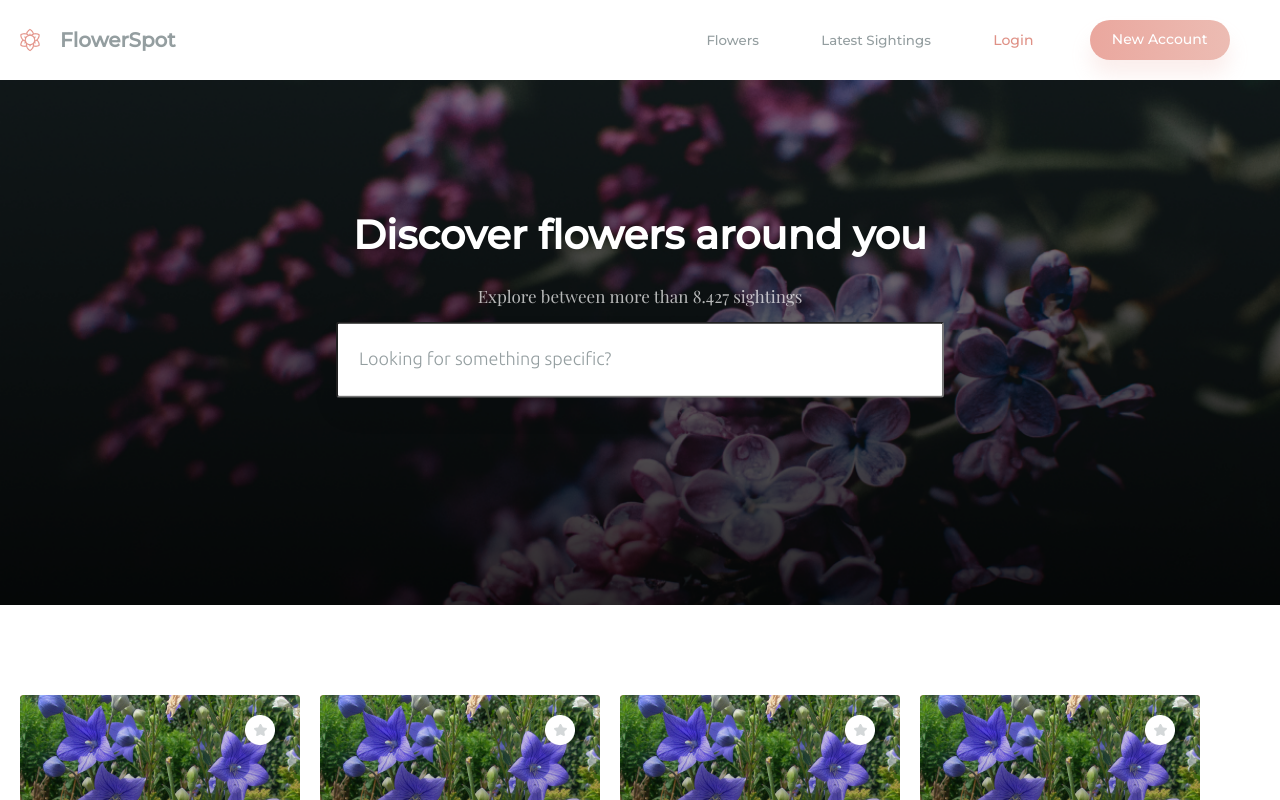
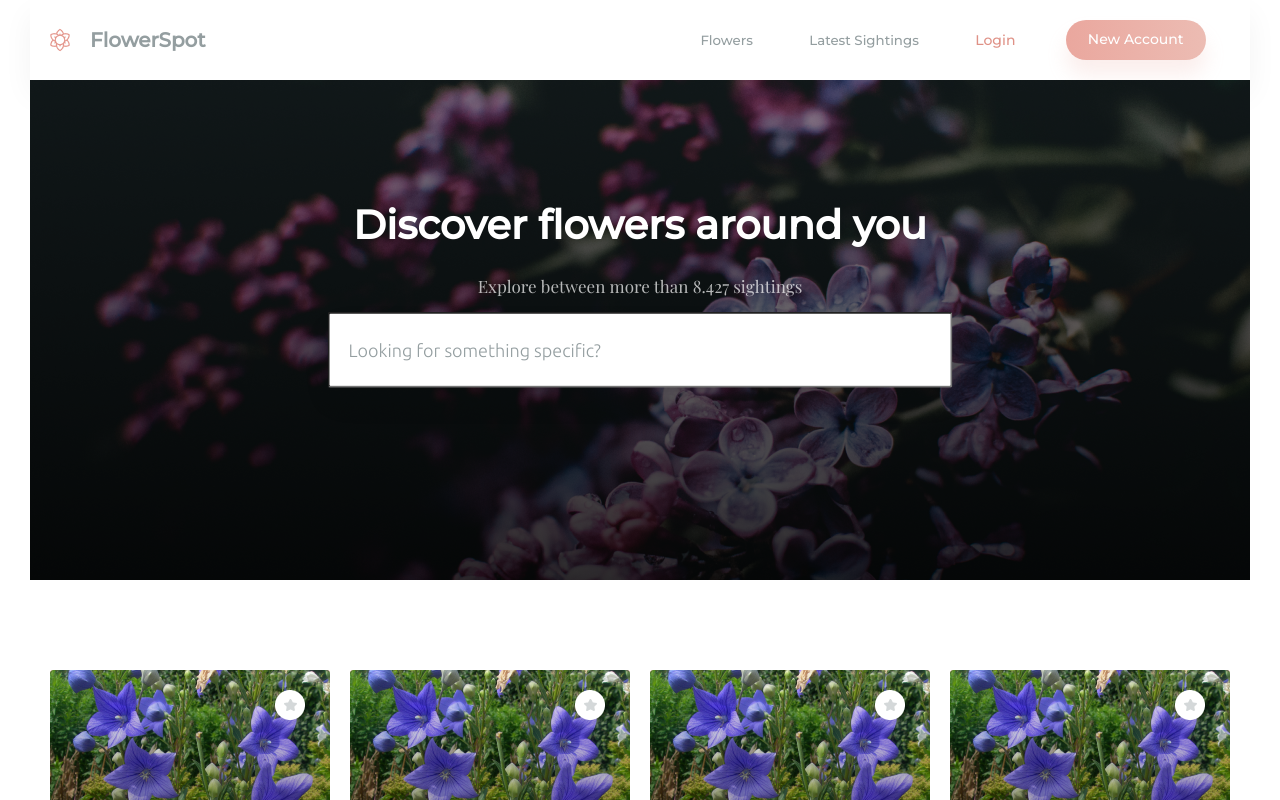
Before and after one commit to SrdjanBeric/FlowerSpot, a React (Create React App) app in the folder flowerspot/: page / in a window 1280 px wide. Shown: the top 800 px of the page. Built offline with nearby package versions, Linux system fonts and the light colour scheme.

Commit message:
Page max width

```diff
--- a/flowerspot/src/components/style/ExplorePanel.css
+++ b/flowerspot/src/components/style/ExplorePanel.css
@@ -60,6 +60,16 @@
     box-shadow: 0px 15px 30px rgba(0, 0, 0, 0.05);
     border-radius: 3px;
 
+    font-family: "Ubuntu";
+    font-style: normal;
+    font-weight: 300;
+    font-size: 18px;
+    line-height: 18px;
+    /* identical to box height, or 100% */
+    padding-left: 19px;
+
+    color: #949ea0;
+
 }
 
 .icon {
@@ -69,7 +79,7 @@
 }
 
 .input-field::placeholder {
-    padding: 26px 328px 26px 19px;
+    padding: 26px 309px 26px 0px;
 
     font-family: "Ubuntu";
     font-style: normal;
--- a/flowerspot/src/components/style/Main.css
+++ b/flowerspot/src/components/style/Main.css
@@ -1,4 +1,5 @@
 .main-page {
+    max-width: 1220px;
     display: flex;
     flex: 1;
     flex-direction: column;
--- a/flowerspot/src/index.css
+++ b/flowerspot/src/index.css
@@ -1,8 +1,11 @@
 body {
+    display: flex;
+    flex: 1;
+    justify-content: center;
     margin: 0;
-    font-family: -apple-system, BlinkMacSystemFont, "Segoe UI", "Roboto", "Oxygen",
-      "Ubuntu", "Cantarell", "Fira Sans", "Droid Sans", "Helvetica Neue",
-      sans-serif;
+    font-family: -apple-system, BlinkMacSystemFont, "Segoe UI", "Roboto",
+        "Oxygen", "Ubuntu", "Cantarell", "Fira Sans", "Droid Sans",
+        "Helvetica Neue", sans-serif;
     -webkit-font-smoothing: antialiased;
     -moz-osx-font-smoothing: grayscale;
     height: 100%;
```
